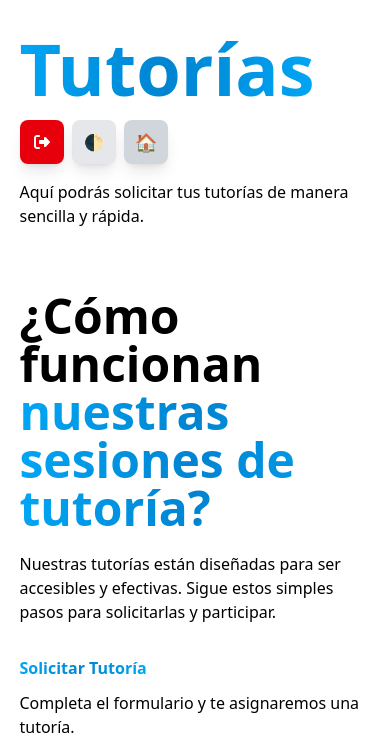
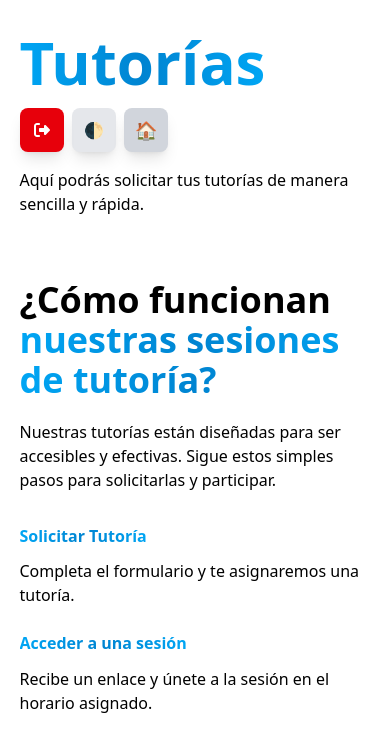
Before and after one commit to Micharrieta/Proyecto-CourseTech, a website: page Front-End/tutorias.html in a window 390 px wide. Shown: the top 744 px of the page. Drawn offline with Linux system fonts and the light colour scheme.

Commit message:
Breakpoints updated

```diff
--- a/Front-End/tutorias.html
+++ b/Front-End/tutorias.html
@@ -16,7 +16,7 @@
         <div class="container mx-auto">
             <div class="flex items-center justify-between flex-wrap w-full gap-4">
                 <h1
-                    class="bg-gradient-to-r from-sky-500 via-sky-600 to-sky-500 inline-block text-transparent bg-clip-text text-7xl font-bold">
+                    class="bg-gradient-to-r from-sky-500 via-sky-600 to-sky-500 inline-block text-transparent bg-clip-text text-6xl md:text-7xl font-bold">
                     Tutorías
                 </h1>
 
@@ -62,7 +62,7 @@
             <div
                 class="grid grid-cols-1 gap-y-12 md:grid-flow-row md:grid-cols-2 md:items-center md:gap-x-12 lg:gap-x-20">
                 <div>
-                    <h1 class="rb-5 mb-5 text-5xl font-bold md:mb-6 md:text-6xl lg:text-6xl">
+                    <h1 class="rb-5 mb-5 text-4xl font-bold md:mb-6 md:text-5xl">
                         ¿Cómo funcionan <p
                             class="bg-gradient-to-r from-sky-500 via-sky-600 to-sky-500 inline-block text-transparent bg-clip-text">
                             nuestras sesiones de tutoría?</p>
```
Also changed, not shown: Front-End/cursos.html (+1 -1 lines), Front-End/foros.html (+1 -1 lines), Front-End/tests.html (+1 -1 lines), Front-End/dist/output.css.
